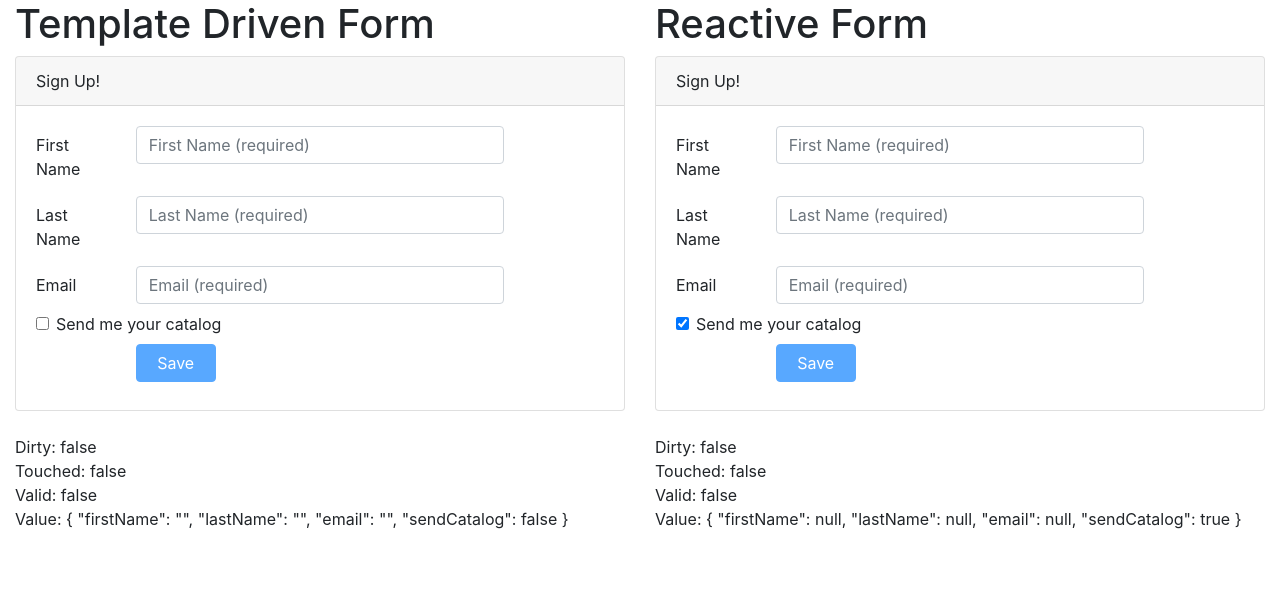
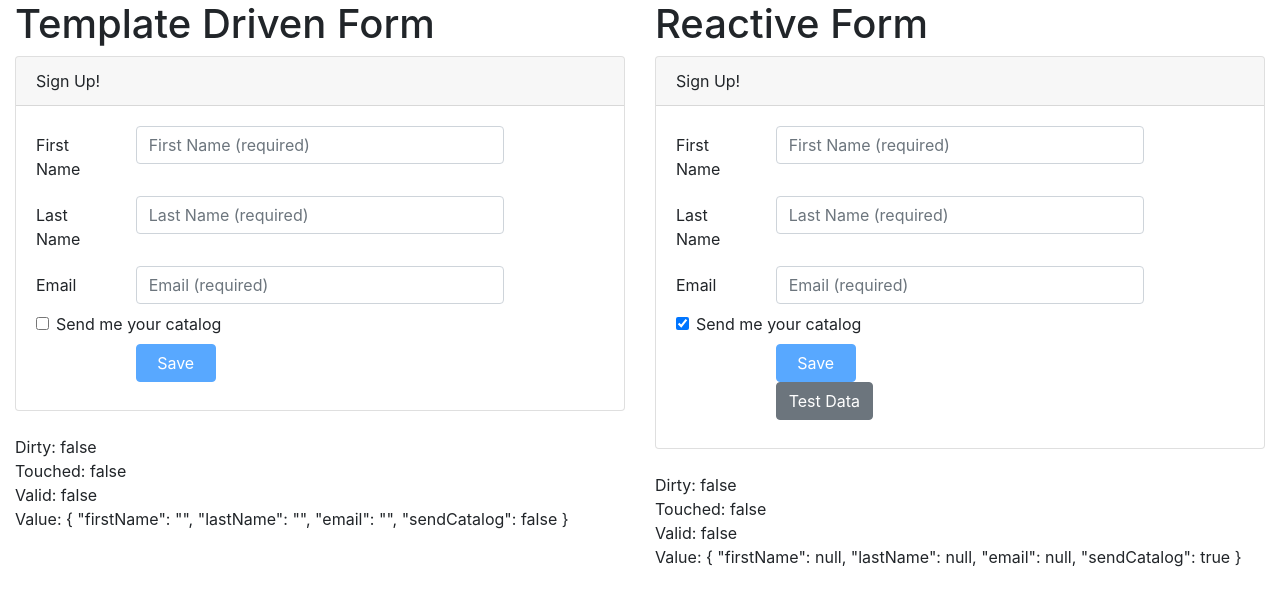
Before and after one commit to Petertran198/TemplateDriven-ReactiveForms, an Angular app: page / in a window 1280 px wide. Shown: the top 606 px of the page. Built offline with nearby package versions, Linux system fonts and the light colour scheme.

Commit message:
Updating form value inside class file

```diff
--- a/src/app/customer/reactive-form/reactive-form.component.html
+++ b/src/app/customer/reactive-form/reactive-form.component.html
@@ -253,6 +253,13 @@
           >
             Save
           </button>
+          <button
+            class="btn btn-secondary"
+            type="button"
+            (click)="populateTestData()"
+          >
+            Test Data
+          </button>
         </div>
       </div>
     </form>
--- a/src/app/customer/reactive-form/reactive-form.component.ts
+++ b/src/app/customer/reactive-form/reactive-form.component.ts
@@ -26,4 +26,15 @@
   save() {
     console.log(this.customerForm);
   }
+
+  populateTestData() {
+    //setValue is how we change all the value of that form
+    //while patchValue changes certain parts
+    this.customerForm.setValue({
+      firstName: "bob",
+      lastName: "bob",
+      email: "bob@gmail.com",
+      sendCatalog: false,
+    });
+  }
 }
```
